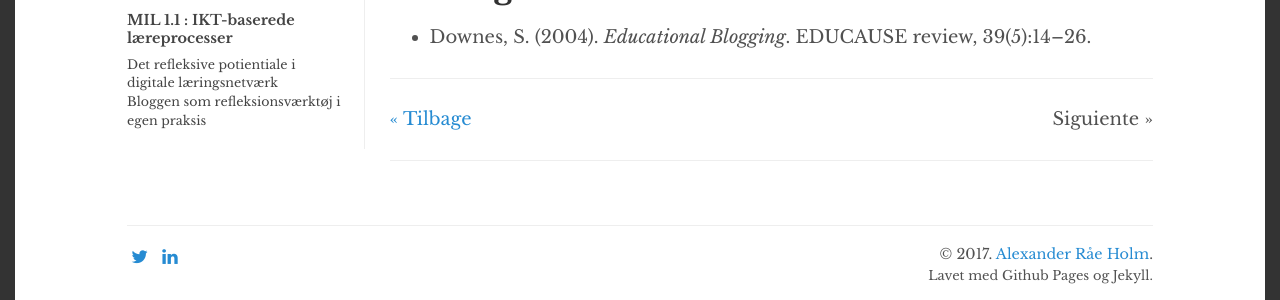
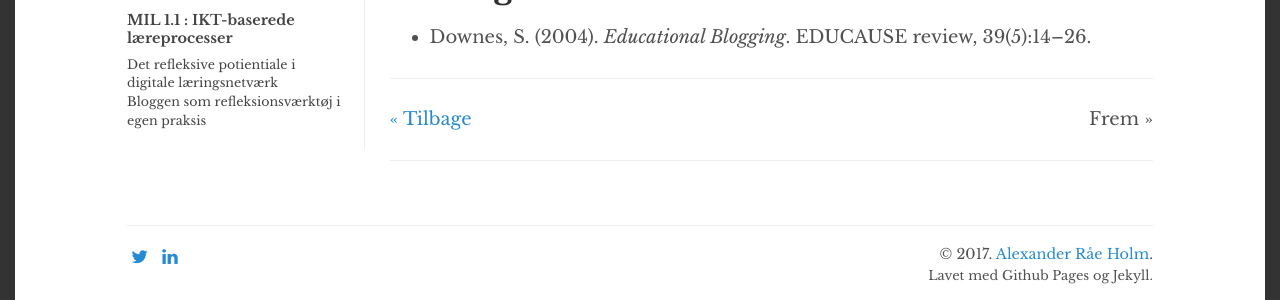
Before and after one commit to alexanderrae/educational-blogging, a Jekyll site: the page built from _capitulos/bibliografi.md, in a window 1280 px wide. Shown: the part 217-517 px from the top of the page. Built offline with Jekyll 4.4.1, drawn with Linux system fonts in a browser that asks for light colours; comment, search, counter and statistics services are not loaded.

Commit message:
Update nav_interna.html

```diff
--- a/_includes/nav_interna.html
+++ b/_includes/nav_interna.html
@@ -7,7 +7,7 @@
     <div class="section-nav">
       <div class="left align-right">
           {% if forloop.first %}
-            <span class="prev disabled">&laquo; Anterior</span>
+            <span class="prev disabled">&laquo; Tilbage</span>
           {% else %}
             {% assign previous = forloop.index0 | minus: 1 %}
             {% assign previous_page = chapters[previous] | prepend:"/" | append:"/" %}
@@ -16,7 +16,7 @@
       </div>
       <div class="right align-left">
           {% if forloop.last %}
-            <span class="next disabled">Siguiente &raquo;</span>
+            <span class="next disabled">Frem &raquo;</span>
           {% else %}
             {% assign next = forloop.index0 | plus: 1 %}
             {% assign next_page = chapters[next] | prepend:"/" | append:"/" %}
```
